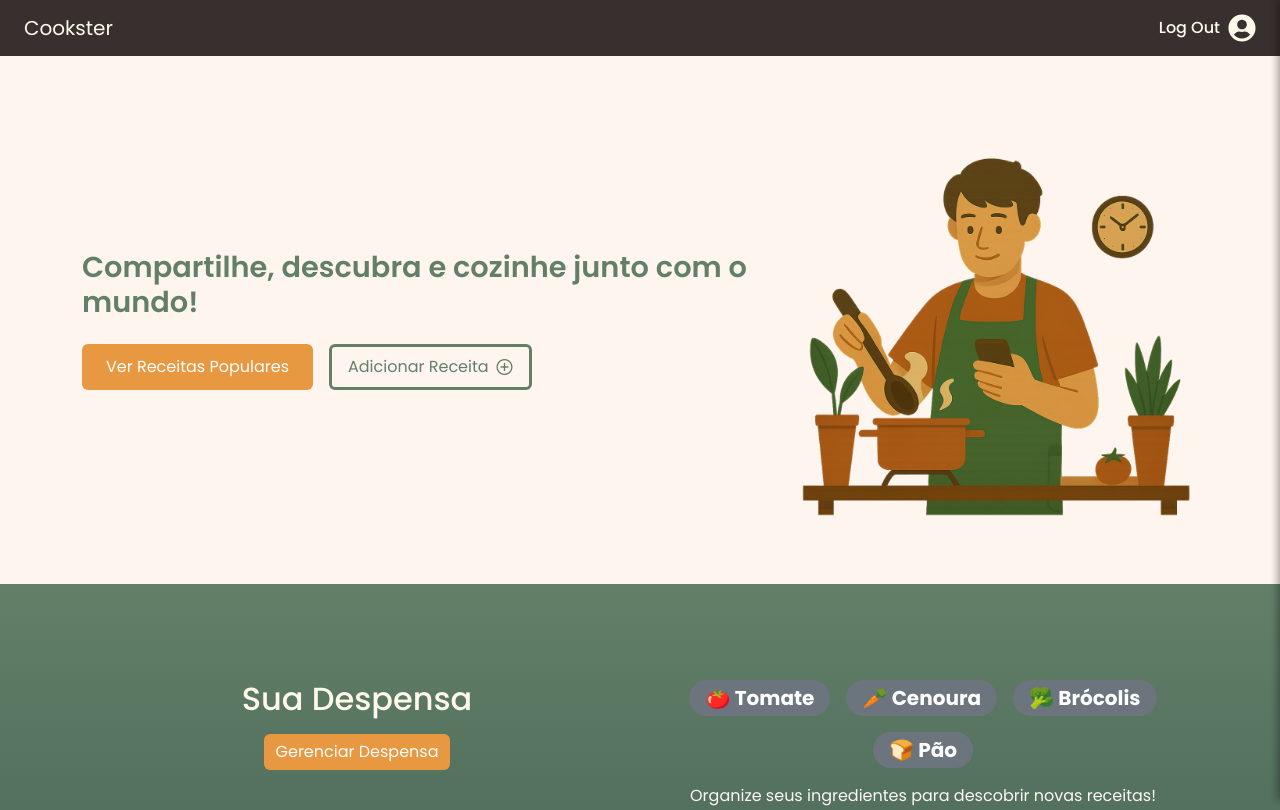
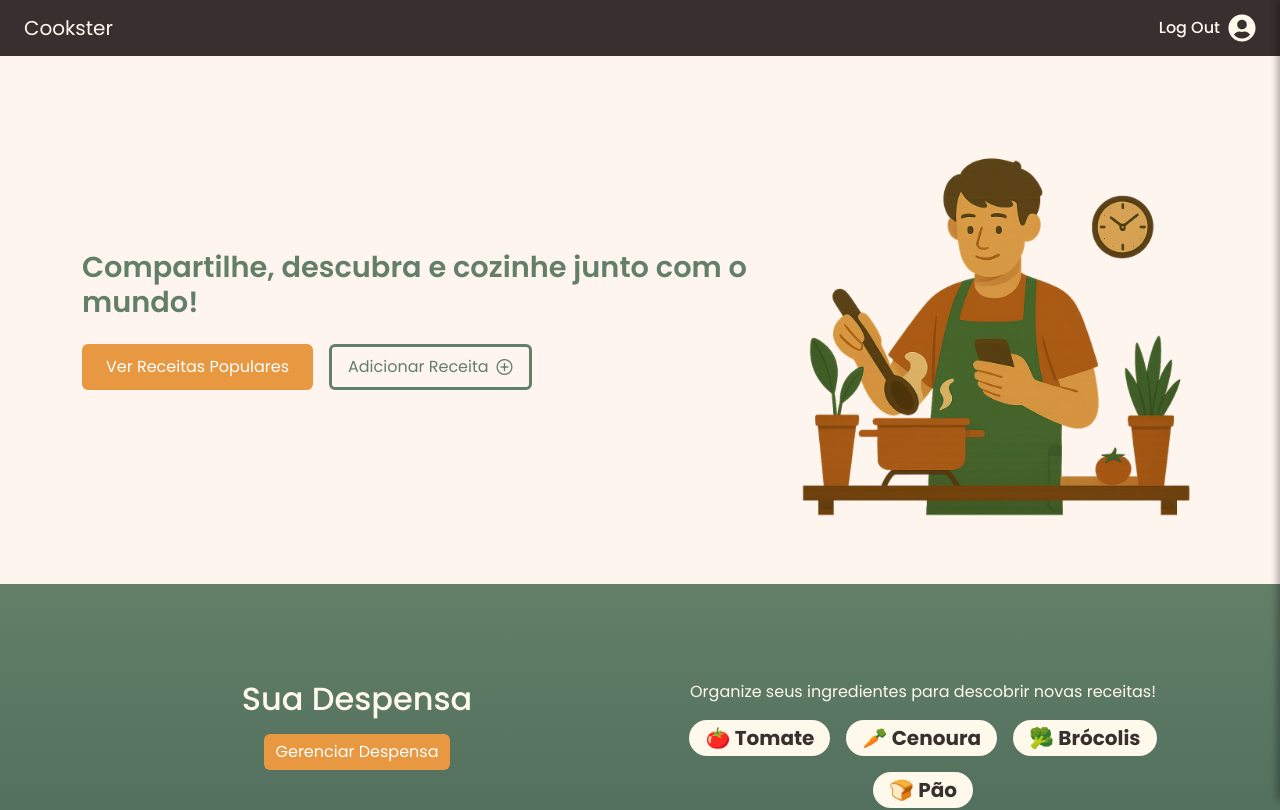
Before and after one commit to Nyfeu/Cookster, a React (Vite) app in the folder front/: page /mainpage in a window 1280 px wide. Shown: the top 810 px of the page. Built offline with nearby package versions, Linux system fonts and the light colour scheme; sample sign-in values are in the browser's storage.

Commit message:
style(main-page): modifica padding e cores da secao Despensa

```diff
--- a/front/src/components/MainPage/components/DespensaSection.css
+++ b/front/src/components/MainPage/components/DespensaSection.css
@@ -1,7 +1,7 @@
 .despensa-section {
   background: var(--text-color);
   background: linear-gradient(to bottom, var(--accent-color) 0%, var(--text-color) 100%);
-  padding: 5rem 0;
+
 }
 
 .despensa-section h2 {
@@ -27,5 +27,7 @@
 }
 
 .despensa-section .badge {
+  background-color: var(--background-color) !important;
+  color: var(--primary-color);
   font-size: 1.1rem;
 }
--- a/front/src/components/MainPage/components/DespensaSection.jsx
+++ b/front/src/components/MainPage/components/DespensaSection.jsx
@@ -40,7 +40,7 @@ export default function DespensaSection() {
       <div className="container px-3 mb-4 mt-5">
         <div className="row align-items-start justify-content-between">
 
-          <div className="col-md-6">
+          <div className="col-md-6 pb-5">
             <h2 className="mb-3">Sua Despensa</h2>
             <button className="btn btn-custom" onClick={alternarDespensa}>
               Gerenciar Despensa
@@ -55,13 +55,13 @@ export default function DespensaSection() {
           </div>
 
           <div className="col-md-6">
+            <p className="text-center">Organize seus ingredientes para descobrir novas receitas!</p>
             <div className="d-flex justify-content-center flex-wrap gap-3 mb-3">
               <span className="badge bg-secondary rounded-pill px-3 py-2 fs-5">🍅 Tomate</span>
               <span className="badge bg-secondary rounded-pill px-3 py-2 fs-5">🥕 Cenoura</span>
               <span className="badge bg-secondary rounded-pill px-3 py-2 fs-5">🥦 Brócolis</span>
               <span className="badge bg-secondary rounded-pill px-3 py-2 fs-5">🍞 Pão</span>
             </div>
-            <p className="text-center">Organize seus ingredientes para descobrir novas receitas!</p>
           </div>
 
         </div>
```
